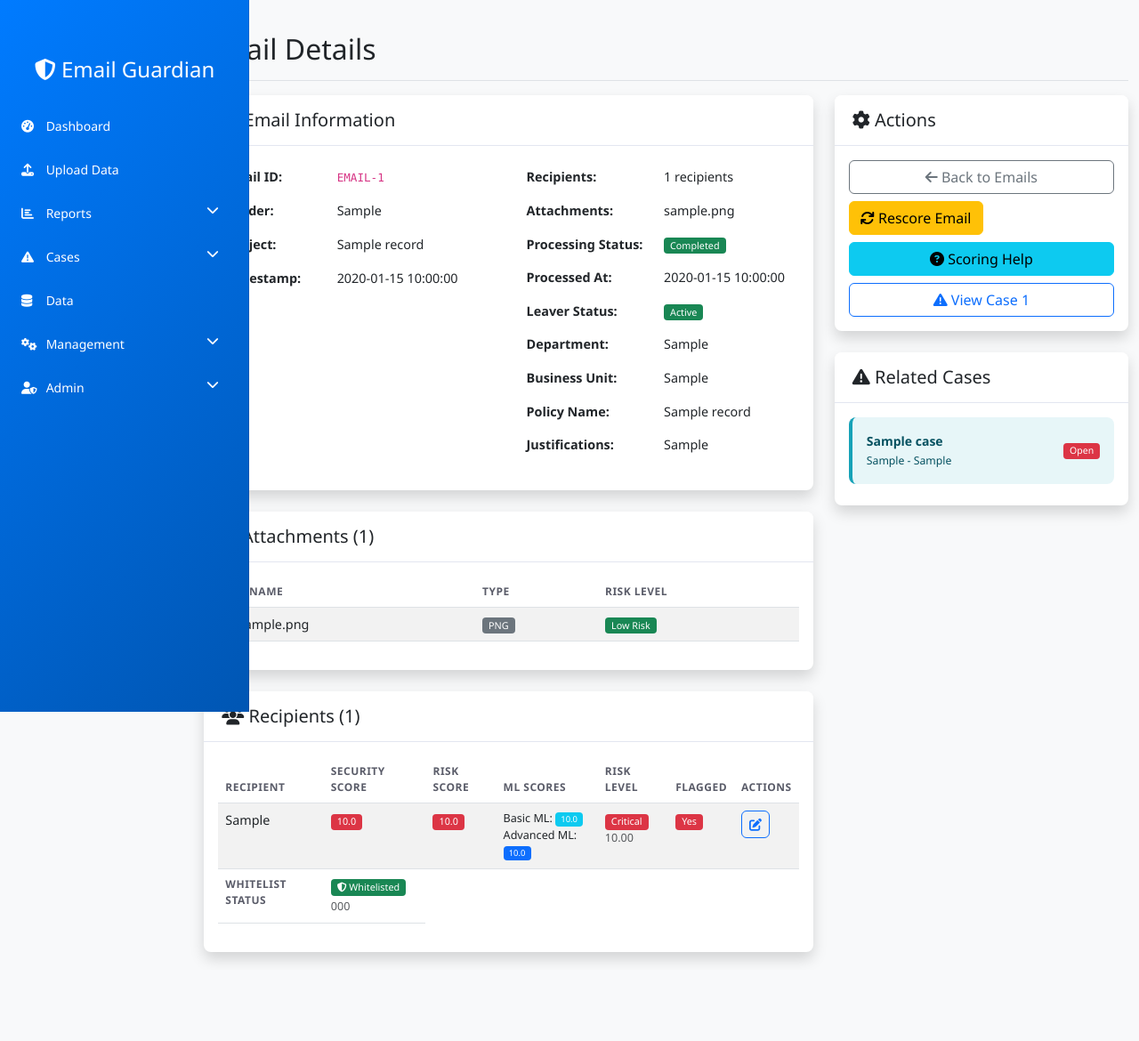
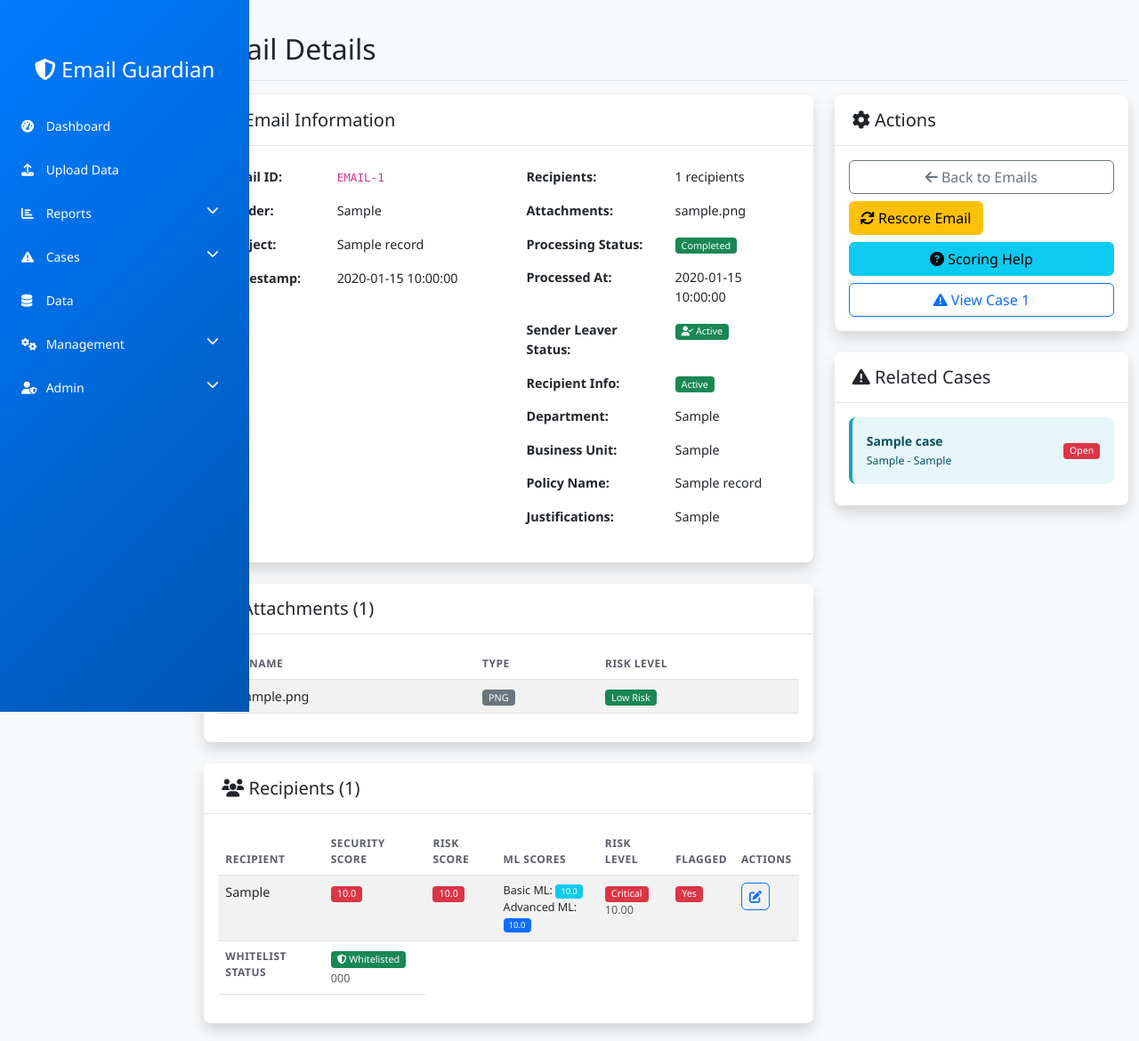
Before and after one commit to Rudolph001/EG_v1, a Flask app: page /emails/1 in a window 1280 px wide. Shown: the whole page at 89% size. Before the commit the page ends 1081 px from the top, so only its background shows below. Run offline with Flask 3, Linux system fonts and the light colour scheme; tables that the repository leaves empty hold one stand-in row (values such as "Sample post"); some libraries are stand-ins or nearby versions.

Commit message:
Assistant checkpoint: Fixed leaver status to check sender metadata only
Assistant generated file changes:
- templates/emails.html: Fix leaver status to check sender metadata instead of recipients, Update leaver filter logic to check sender metadata
- routes.py: Add sender metadata relationship to email queries, Update flagged events to check sender metadata for leaver status, Update leaver count calculation to use sender metadata only, Update dashboard leaver count to use sender metadata only
- models.py: Add sender metadata relationship to EmailRecord model
- templates/flagged_events.html: Fix leaver status check in flagged events template
- templates/email_detail.html: Fix leaver status in email detail template

---

User prompt:

the leaver status must be on sender not recipient this is not correct please fix were these are needed

Replit-Commit-Author: Assistant
Replit-Commit-Session-Id: cc40240e-35e5-4d0b-8408-87f677819793

```diff
--- a/models.py
+++ b/models.py
@@ -20,6 +20,11 @@ class EmailRecord(db.Model):
     # Relationships
     recipients = db.relationship('RecipientRecord', backref='email', lazy=True, cascade='all, delete-orphan')
     cases = db.relationship('Case', backref='email', lazy=True)
+    sender_metadata = db.relationship('SenderMetadata',
+                                    primaryjoin='EmailRecord.sender == SenderMetadata.email',
+                                    foreign_keys='SenderMetadata.email',
+                                    uselist=False,
+                                    lazy='select')
 
 class RecipientRecord(db.Model):
     __tablename__ = 'recipient_records'
--- a/routes.py
+++ b/routes.py
@@ -53,14 +53,7 @@ def dashboard():
     total_senders = SenderMetadata.query.count()
     leaver_senders = SenderMetadata.query.filter_by(leaver='yes').count()
 
-    # Also count unique senders from recipient records marked as leavers
-    leaver_recipients_senders = db.session.query(func.count(func.distinct(EmailRecord.sender))).join(
-        RecipientRecord, EmailRecord.id == RecipientRecord.email_id
-    ).filter(RecipientRecord.leaver == 'yes').scalar() or 0
-
-    # Use the higher count (recipients data is usually more complete)
-    if leaver_recipients_senders > leaver_senders:
-        leaver_senders = leaver_recipients_senders
+    # Leaver count is based on sender metadata only
 
     # Get unique sender domains
     sender_domains = db.session.query(func.count(func.distinct(SenderMetadata.email_domain))).scalar() or 0
@@ -214,7 +207,7 @@ def emails():
     page = request.args.get('page', 1, type=int)
 
     # Only show emails that are in 'processed' state (or have no state set)
-    # Also eagerly load recipients to access rule matching data
+    # Also eagerly load recipients and sender metadata
     emails = db.session.query(EmailRecord).outerjoin(
         EmailState, EmailRecord.id == EmailState.email_id
     ).filter(
@@ -223,7 +216,8 @@ def emails():
             EmailState.current_state == None
         )
     ).options(
-        db.joinedload(EmailRecord.recipients)
+        db.joinedload(EmailRecord.recipients),
+        db.joinedload(EmailRecord.sender_metadata)
     ).order_by(EmailRecord.processed_at.desc()).paginate(
         page=page, per_page=20, error_out=False
     )
@@ -259,12 +253,6 @@ def flagged_events():
     ).filter(
         db.or_(
             SenderMetadata.leaver == 'yes',  # Leaver senders from metadata
-            db.exists().where(
-                db.and_(
-                    RecipientRecord.email_id == EmailRecord.id,
-                    RecipientRecord.leaver == 'yes'  # Leaver recipients
-                )
-            ),
             db.exists().where(
                 db.and_(
                     RecipientRecord.email_id == EmailRecord.id,
@@ -297,16 +285,10 @@ def flagged_events():
         )
     ).count()
 
-    # Count high-risk flagged events (leaver senders from metadata or recipients)
-    high_risk_metadata = db.session.query(EmailRecord).join(
+    # Count high-risk flagged events (leaver senders from metadata)
+    high_risk_count = db.session.query(EmailRecord).join(
         SenderMetadata, EmailRecord.sender == SenderMetadata.email
     ).filter(SenderMetadata.leaver == 'yes').count()
-
-    high_risk_recipients = db.session.query(EmailRecord).join(
-        RecipientRecord, EmailRecord.id == RecipientRecord.email_id
-    ).filter(RecipientRecord.leaver == 'yes').count()
-
-    high_risk_count = max(high_risk_metadata, high_risk_recipients)
 
     stats = {
         'total_flagged': total_flagged,
--- a/templates/email_detail.html
+++ b/templates/email_detail.html
@@ -59,7 +59,21 @@
                             {% if email.recipients %}
                                 {% set first_recipient = email.recipients[0] %}
                                 <tr>
-                                    <td><strong>Leaver Status:</strong></td>
+                                    <td><strong>Sender Leaver Status:</strong></td>
+                                    <td>
+                                        {% if email.sender_metadata and email.sender_metadata.leaver == 'yes' %}
+                                            <span class="badge bg-danger">
+                                                <i class="fas fa-user-times"></i> Leaver
+                                            </span>
+                                        {% else %}
+                                            <span class="badge bg-success">
+                                                <i class="fas fa-user-check"></i> Active
+                                            </span>
+                                        {% endif %}
+                                    </td>
+                                </tr>
+                                <tr>
+                                    <td><strong>Recipient Info:</strong></td>
                                     <td>
                                         <span class="badge bg-{{ 'danger' if first_recipient.leaver == 'yes' else 'success' }}">
                                             {{ 'Leaver' if first_recipient.leaver == 'yes' else 'Active' }}
--- a/templates/emails.html
+++ b/templates/emails.html
@@ -163,8 +163,8 @@
                             {% endif %}
                         </td>
                         <td>
-                            {% set is_leaver = email.recipients|selectattr('leaver', 'equalto', 'yes')|list|length > 0 %}
-                            {% if is_leaver %}
+                            {% set sender_metadata = email.sender_metadata %}
+                            {% if sender_metadata and sender_metadata.leaver == 'yes' %}
                                 <span class="badge bg-danger">
                                     <i class="fas fa-user-times"></i> Leaver
                                 </span>
```
Also changed, not shown: templates/flagged_events.html (+0 -25 lines).
